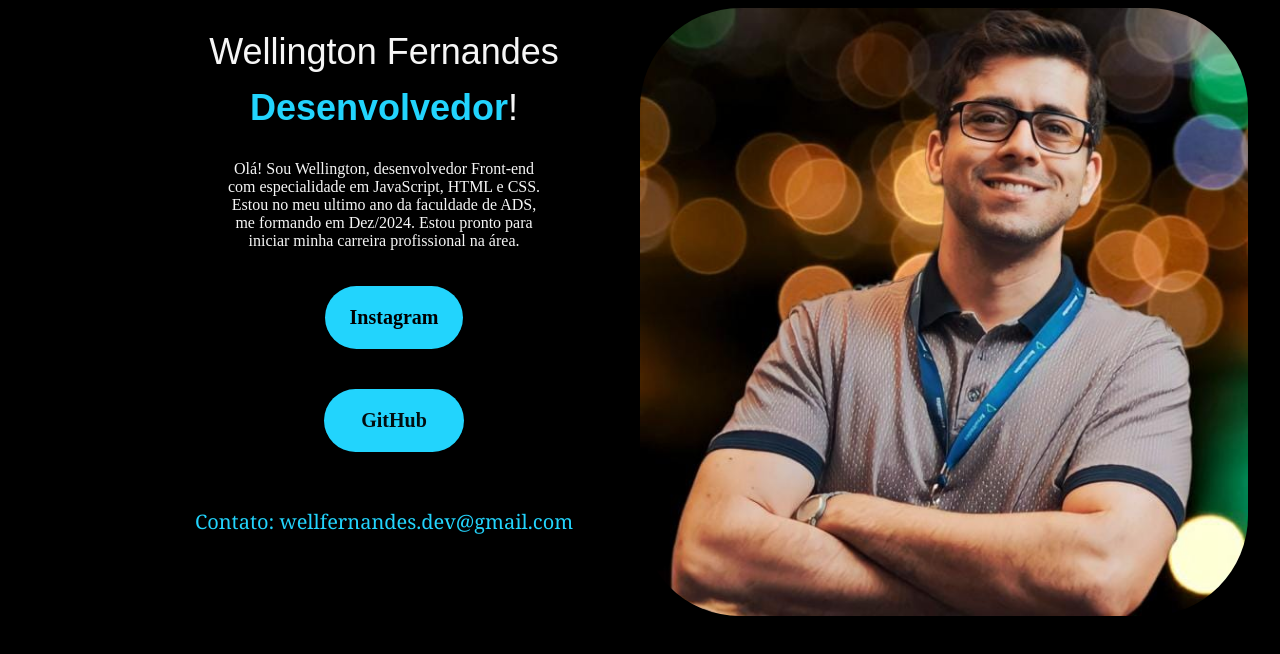
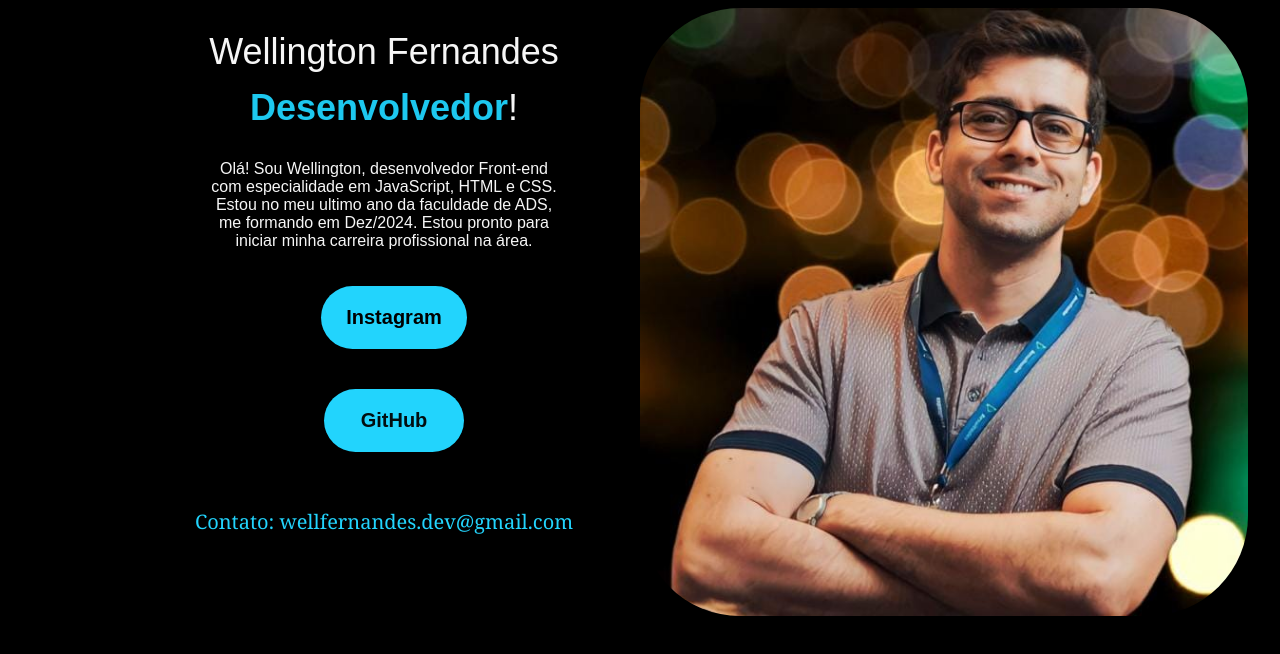
Before and after one commit to wellfernandesdev/curso-nivelamento-alura-html-css, a plain HTML site: page index.html in a window 1280 px wide. Drawn offline with Linux system fonts and the light colour scheme.

Commit message:
alterar fonte

```diff
--- a/style.css
+++ b/style.css
@@ -2,6 +2,7 @@ body {
     background-color: #000000;
     color: #f6f6f6;
     margin: 0;
+    font-family: Arial, Helvetica, sans-serif;
 }
 main {
     display: flex;
@@ -11,7 +12,7 @@ main {
 }
 
 strong {
-    color: #22D4FD;
+    color: #1dc8ef;
 }
 h1 {
 font-size: 36px ;
@@ -52,9 +53,6 @@ a.github {
     background-color: #22D4FD;
     color: #000000ef;
     padding: 20px 37px;
-
-
-
 }
 figcaption {
     margin-left: 90%;
```
